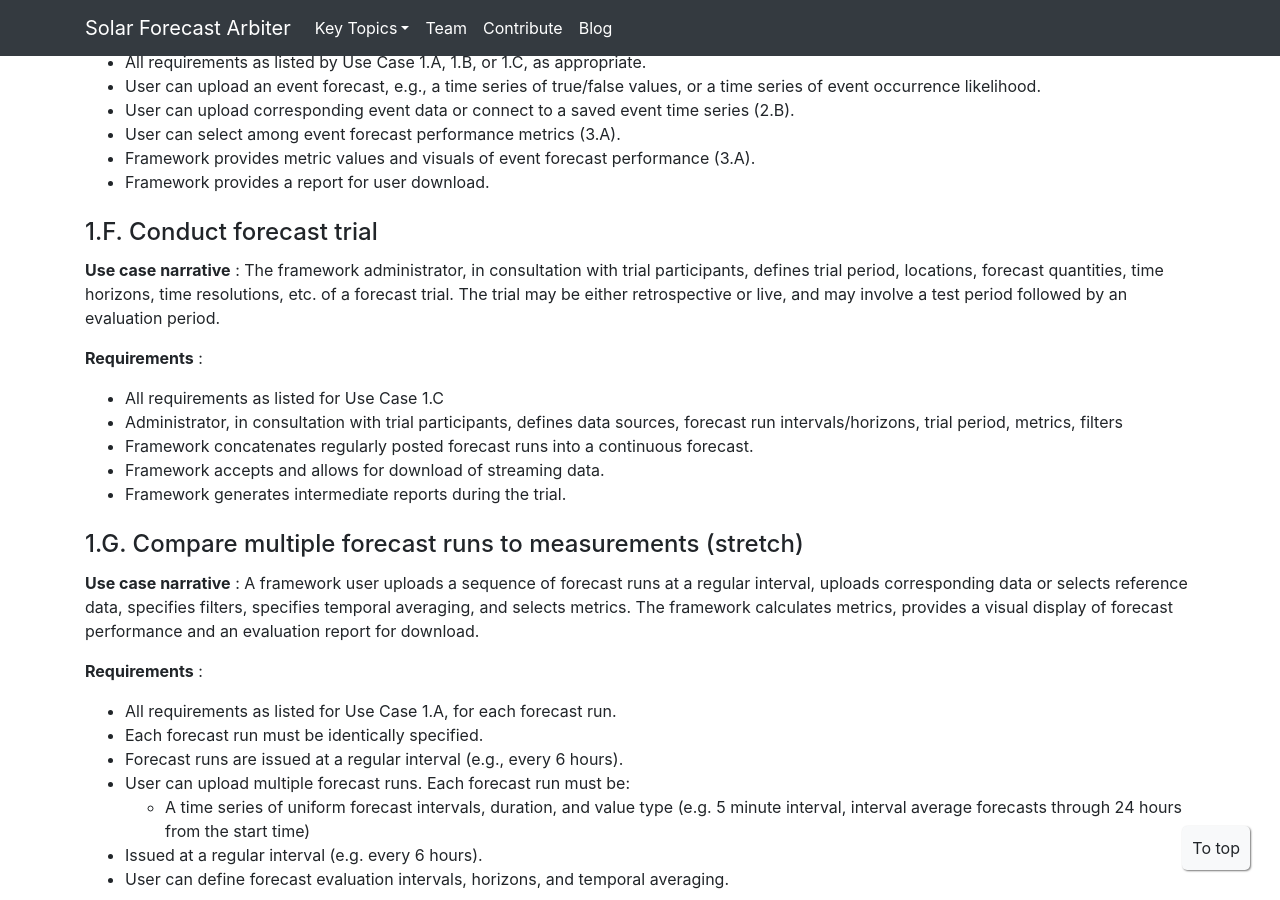
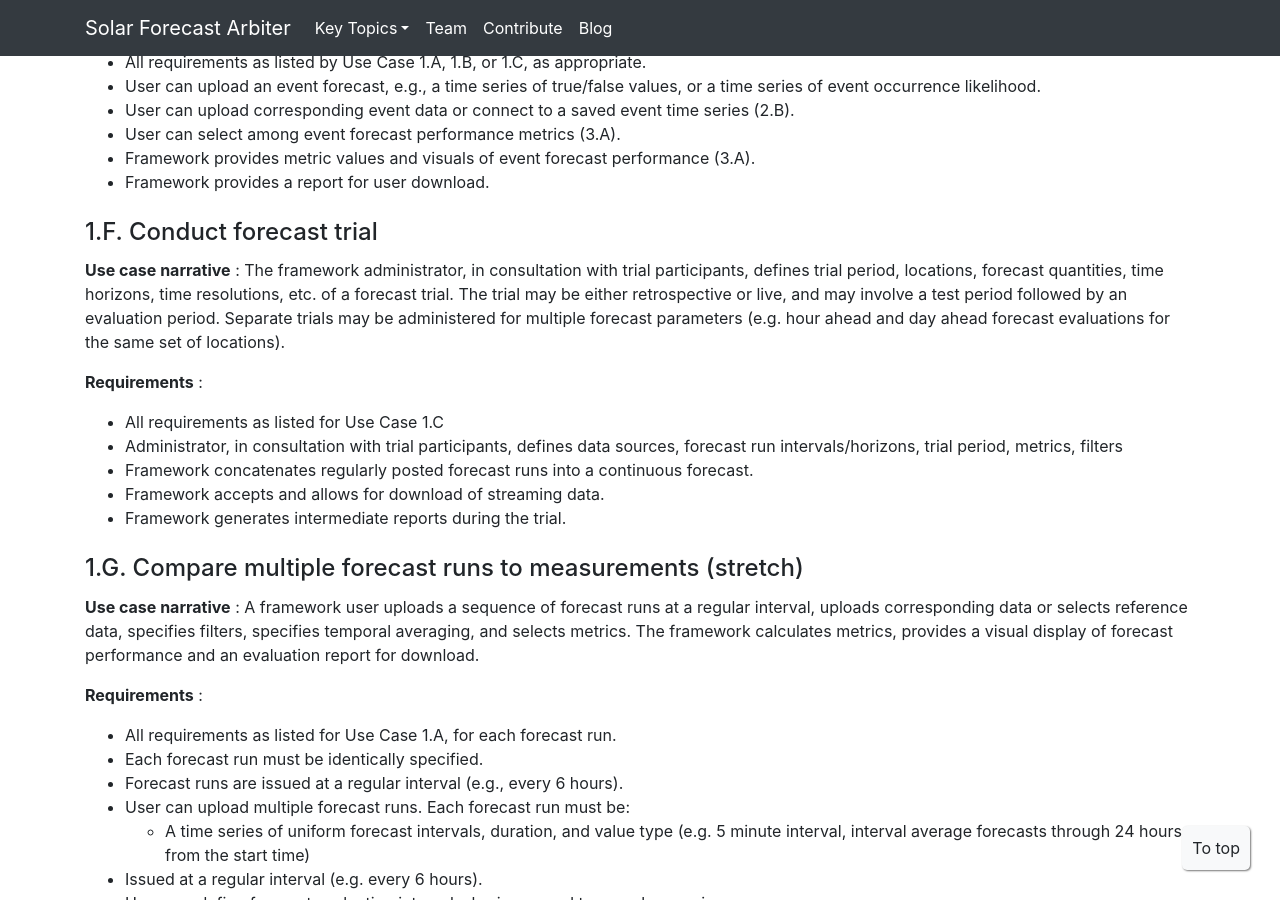
Before and after one commit to SolarArbiter/SolarArbiter.github.io, a Jekyll site: the page built from usecases.md, in a window 1280 px wide and 900 px high, scrolled down 6352 px. Built offline with Jekyll 4.4.1, drawn with Linux system fonts in a browser that asks for light colours; comment, search, counter and statistics services are not loaded; our own code applies the rules of GitHub Pages for plain Markdown files.

Commit message:
discuss separate trials

```diff
--- a/usecases.md
+++ b/usecases.md
@@ -212,7 +212,7 @@ A use case describes a sequence of actions taken by a framework user to achieve
 
 #### 1.F. Conduct forecast trial {#uc1F}
 
-**Use case narrative** : The framework administrator, in consultation with trial participants, defines trial period, locations, forecast quantities, time horizons, time resolutions, etc. of a forecast trial. The trial may be either retrospective or live, and may involve a test period followed by an evaluation period.
+**Use case narrative** : The framework administrator, in consultation with trial participants, defines trial period, locations, forecast quantities, time horizons, time resolutions, etc. of a forecast trial. The trial may be either retrospective or live, and may involve a test period followed by an evaluation period. Separate trials may be administered for multiple forecast parameters (e.g. hour ahead and day ahead forecast evaluations for the same set of locations).
 
 **Requirements** :
 
```
